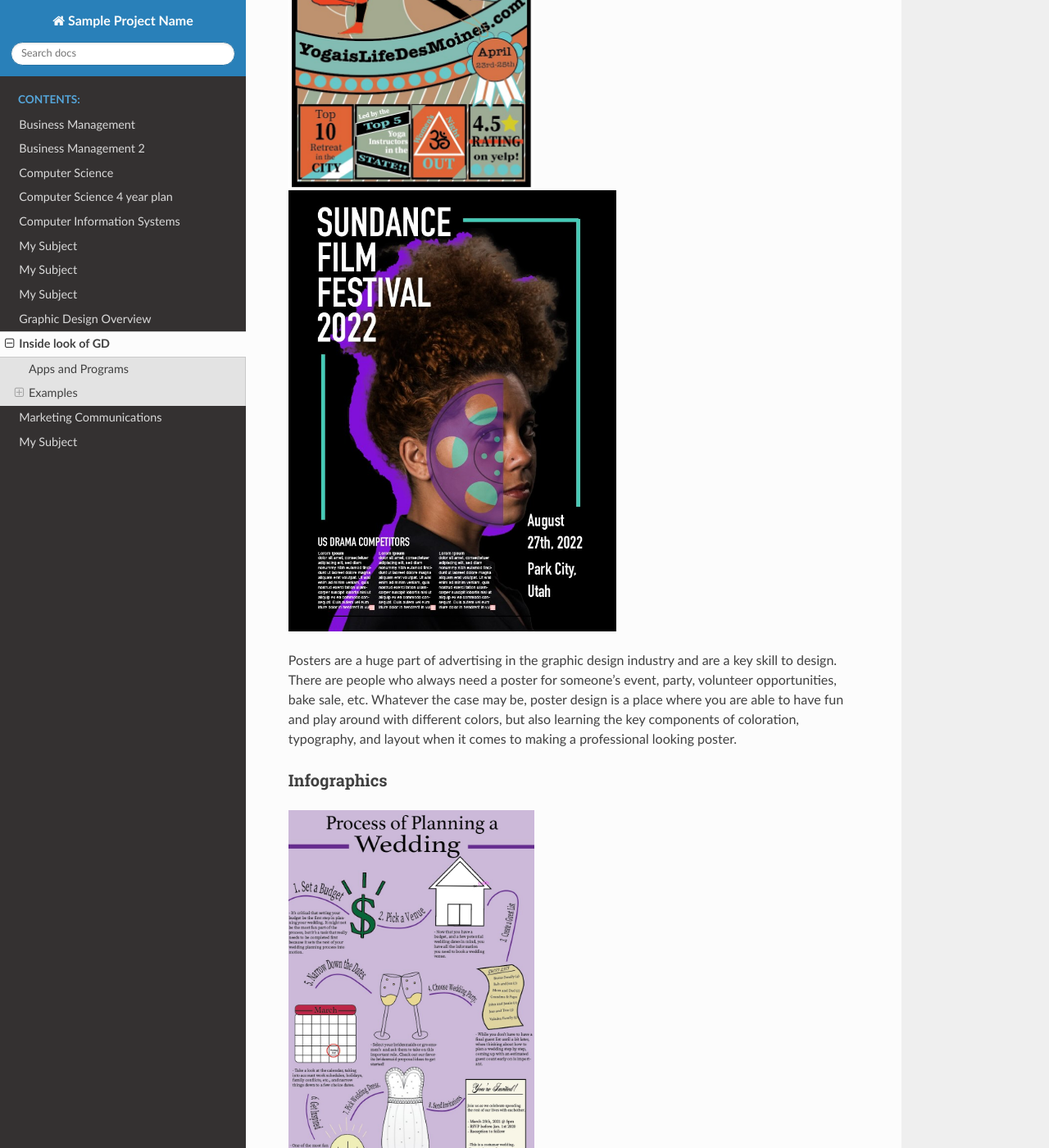
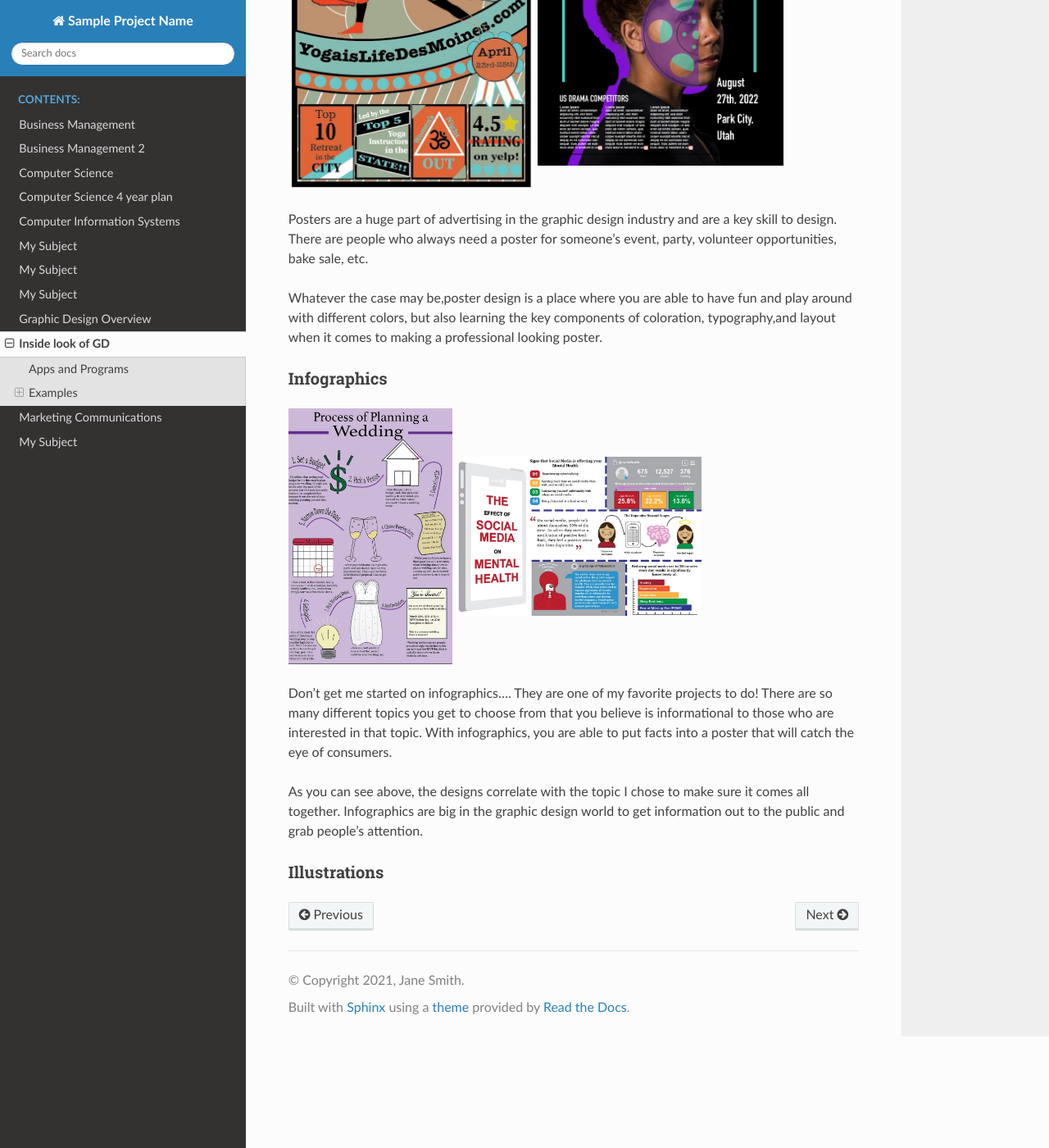
Before and after one commit to burnskatie/majors_template, a Sphinx documentation site: the page built from source/gd_examples/index.rst, in a window 1280 px wide and 1400 px high, scrolled down 1070 px. Shown: the whole window at 82% size. Built offline with Sphinx 7.4.7 and the Read the Docs theme 2.0.0, drawn with Linux system fonts in a browser that asks for light colours.

Commit message:
Changes to images gd

```diff
--- a/source/gd_examples/index.rst
+++ b/source/gd_examples/index.rst
@@ -39,14 +39,16 @@
    :width: 300px
 
 .. |pic 2| image:: sundance_poster.jpeg
-   :width: 400px
+   :width: 300px
 
 Posters are a huge part of advertising in the graphic design industry and are a
 key skill to design. There are people who always need a poster for someone's
-event, party, volunteer opportunities, bake sale, etc. Whatever the case may be,
-poster design is a place where you are able to have fun and play around with
-different colors, but also learning the key components of coloration, typography,
-and layout when it comes to making a professional looking poster.
+event, party, volunteer opportunities, bake sale, etc.
+
+Whatever the case may be,poster design is a place where you are able to have
+fun and play around with different colors, but also learning the key components
+of coloration, typography,and layout when it comes to making a professional
+looking poster.
 
 Infographics
 ^^^^^^^^^^^^
@@ -54,10 +56,10 @@
 |pic 3| |pic 4|
 
 .. |pic 3| image:: infographic_wedding.jpeg
-   :width: 300px
+   :width: 200px
 
 .. |pic 4| image:: infographic_sm.jpeg
-   :width: 400px
+   :width: 300px
 
 Don’t get me started on infographics…. They are one of my favorite projects to do!
 There are so many different topics you get to choose from that you believe is
```
